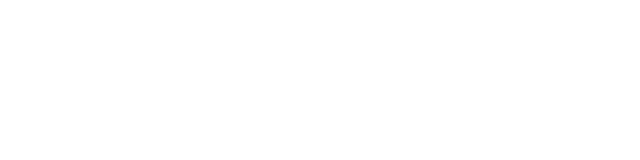
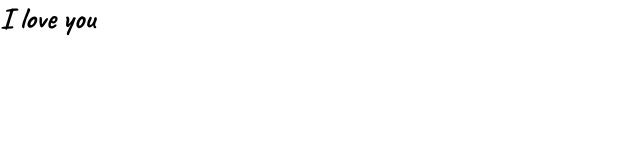
Before and after one commit to aandrku/my-love-of-my-life, a React (Vite) app: page / in a window 1280 px wide. Shown: the top 160 px of the page, without its empty margins (0-640 px from the left). Built offline with nearby package versions, Linux system fonts and the light colour scheme.

Commit message:
add caveat font

```diff
--- a/index.html
+++ b/index.html
@@ -5,8 +5,16 @@
     <meta name="viewport" content="width=device-width, initial-scale=1.0" />
     <title>My Love</title>
     <link href="src/index.css" rel="stylesheet" />
+
+    <!-- caveat font -->
+    <link rel="preconnect" href="https://fonts.googleapis.com" />
+    <link rel="preconnect" href="https://fonts.gstatic.com" crossorigin />
+    <link
+      href="https://fonts.googleapis.com/css2?family=Caveat:wght@400..700&display=swap"
+      rel="stylesheet"
+    />
   </head>
-  <body>
+  <body class="font-[Caveat]">
     <div id="root"></div>
     <script type="module" src="/src/main.tsx"></script>
   </body>
--- a/src/components/pages/LandingPage.tsx
+++ b/src/components/pages/LandingPage.tsx
@@ -1,5 +1,9 @@
 function LandingPage() {
-  return <div className="h-screen w-screen"></div>;
+  return (
+    <div className="h-screen w-screen">
+      <p className="text-3xl font-bold">I love you</p>
+    </div>
+  );
 }
 
 export default LandingPage;
```
